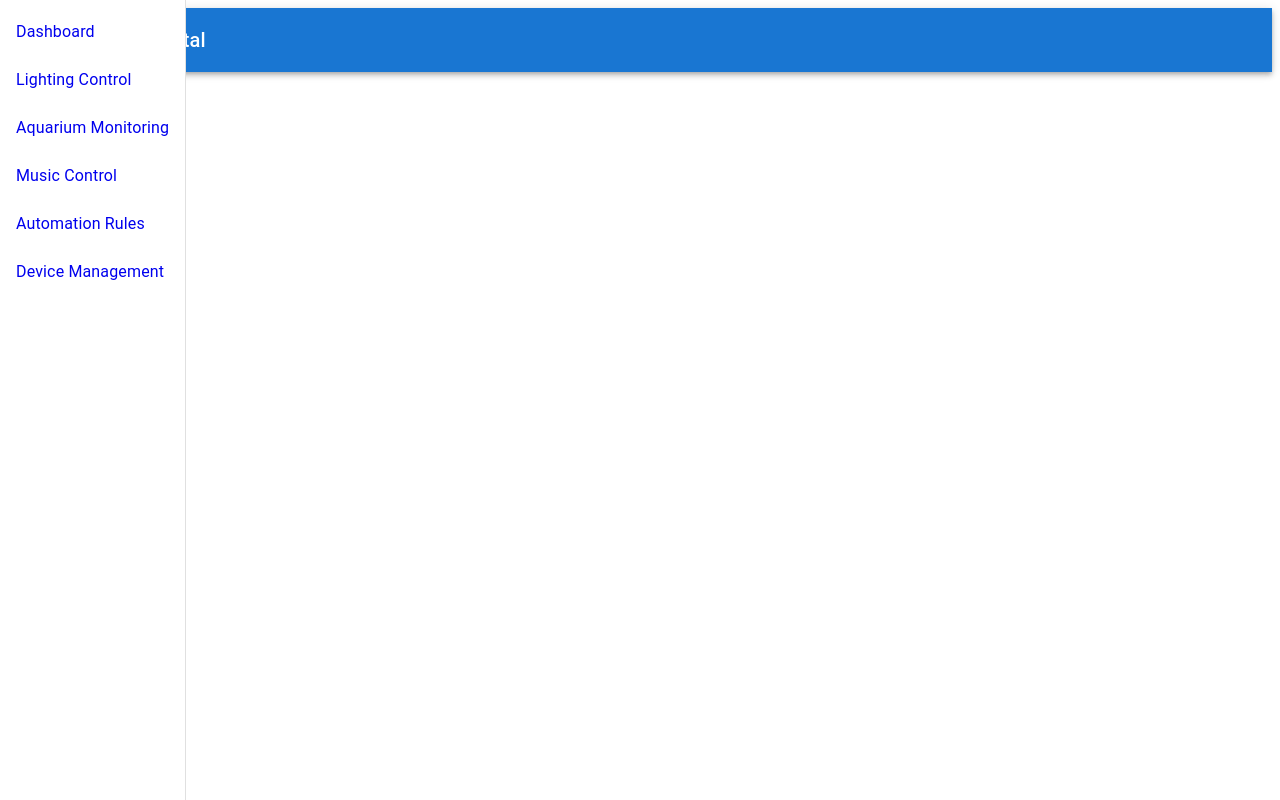
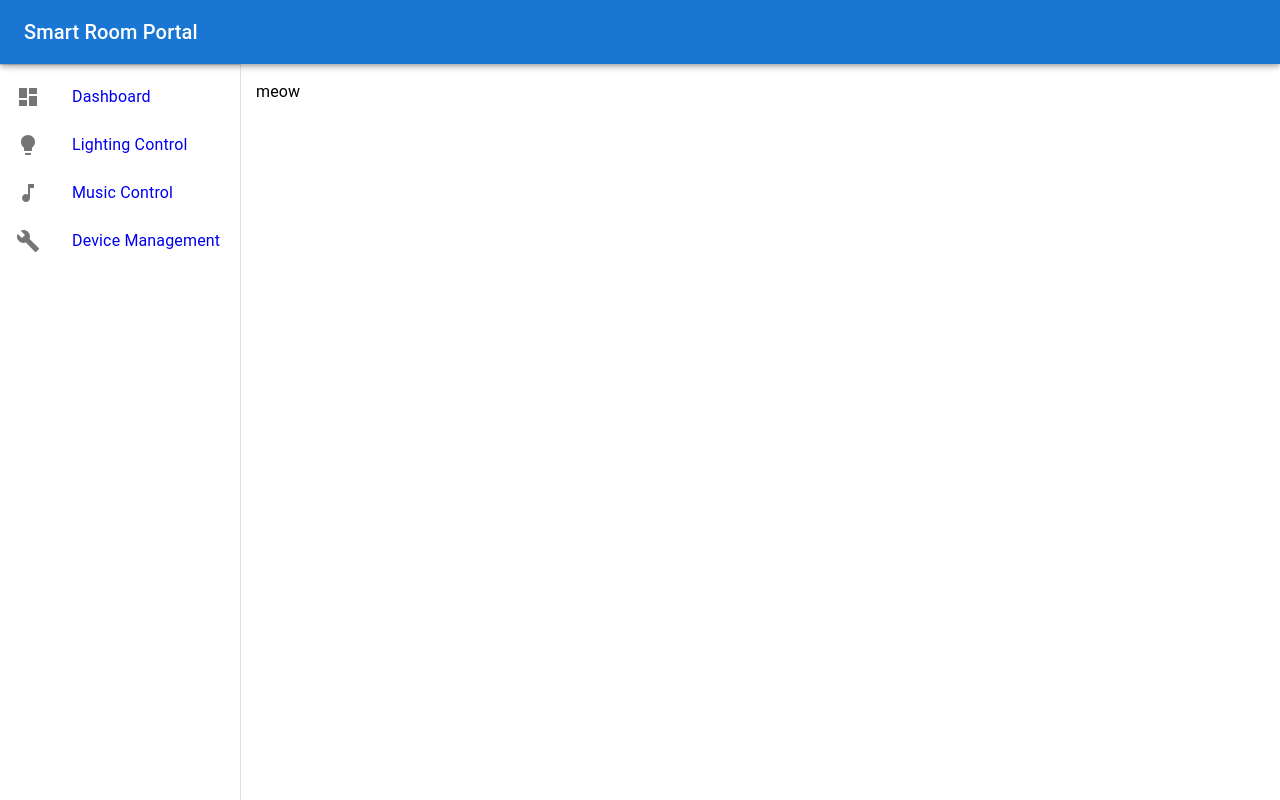
Before and after one commit to stevenpstansberry/-Smart-Telemetric-iot-portal, a React (Create React App) app in the folder frontend/: page / in a window 1280 px wide. Built offline with nearby package versions, Linux system fonts and the light colour scheme.

Commit message:
Refactored sidebar and navbar to no longer overlap

```diff
--- a/frontend/src/App.js
+++ b/frontend/src/App.js
@@ -1,4 +1,3 @@
-// App.js
 import React from "react";
 import { BrowserRouter as Router, Routes, Route } from "react-router-dom";
 import Navbar from "./components/Navbar";
@@ -9,13 +8,28 @@ import AquariumMonitoring from "./pages/AquariumMonitoring";
 import MusicControl from "./pages/MusicControl";
 import AutomationRules from "./pages/AutomationRules";
 import DeviceManagement from "./pages/DeviceManagement";
+import { Box, Toolbar } from "@mui/material";
+
+const drawerWidth = 240;
 
 function App() {
   return (
     <Router>
+      {/* Navbar */}
       <Navbar />
+
+      {/* Sidebar */}
       <Sidebar />
-      <div style={{ marginLeft: 240, padding: 16 }}>
+
+      {/* Main content */}
+      <Box
+        component="main"
+        sx={{ flexGrow: 1, p: 3, marginLeft: `${drawerWidth}px` }}
+      >
+        {/* Toolbar to provide spacing for the Navbar */}
+        <Toolbar />
+
+        {/* Routes */}
         <Routes>
           <Route path="/" element={<Home />} />
           <Route path="/lighting-control" element={<LightingControl />} />
@@ -24,7 +38,7 @@ function App() {
           <Route path="/automation-rules" element={<AutomationRules />} />
           <Route path="/device-management" element={<DeviceManagement />} />
         </Routes>
-      </div>
+      </Box>
     </Router>
   );
 }
--- a/frontend/src/components/Navbar.js
+++ b/frontend/src/components/Navbar.js
@@ -1,11 +1,10 @@
-// components/Navbar.js
 import React from "react";
 import AppBar from "@mui/material/AppBar";
 import Toolbar from "@mui/material/Toolbar";
 import Typography from "@mui/material/Typography";
 
 const Navbar = () => (
-  <AppBar position="static">
+  <AppBar position="fixed" sx={{ zIndex: (theme) => theme.zIndex.drawer + 1 }}>
     <Toolbar>
       <Typography variant="h6">Smart Room Portal</Typography>
     </Toolbar>
--- a/frontend/src/components/Sidebar.js
+++ b/frontend/src/components/Sidebar.js
@@ -1,34 +1,82 @@
-// components/Sidebar.js
-import React from "react";
+import React, { useState } from "react";
 import Drawer from "@mui/material/Drawer";
 import List from "@mui/material/List";
 import ListItem from "@mui/material/ListItem";
+import ListItemIcon from "@mui/material/ListItemIcon";
 import ListItemText from "@mui/material/ListItemText";
 import { Link } from "react-router-dom";
+import IconButton from "@mui/material/IconButton";
+import MenuIcon from "@mui/icons-material/Menu";
+import ChevronLeftIcon from "@mui/icons-material/ChevronLeft";
+import { Box, Toolbar, Divider } from "@mui/material";
+import DashboardIcon from "@mui/icons-material/Dashboard"; // Example icons
+import LightbulbIcon from "@mui/icons-material/Lightbulb";
+import MusicNoteIcon from "@mui/icons-material/MusicNote";
+import BuildIcon from "@mui/icons-material/Build";
 
-const Sidebar = () => (
-  <Drawer variant="permanent" anchor="left">
+const drawerWidth = 240; // Expanded width
+const collapsedWidth = 60; // Collapsed width
+
+const Sidebar = () => {
+  const [open, setOpen] = useState(true); // Sidebar is open by default
+
+  const toggleDrawer = () => {
+    setOpen(!open); // Toggle between open and collapsed state
+  };
+
+  return (
+    <Box sx={{ display: "flex" }}>
+      {/* Sidebar Drawer */}
+      <Drawer
+        variant="permanent"
+        anchor="left"
+        open={open}
+        sx={{
+          width: open ? drawerWidth : collapsedWidth,
+          flexShrink: 0,
+          "& .MuiDrawer-paper": {
+            width: open ? drawerWidth : collapsedWidth,
+            transition: "width 0.3s", // Smooth transition for collapsing and expanding
+            overflowX: "hidden",
+          },
+        }}
+      >
+        <Toolbar>
+          {/* Collapse/Expand Button */}
+          <IconButton onClick={toggleDrawer}>
+            {open ? <ChevronLeftIcon /> : <MenuIcon />}
+          </IconButton>
+        </Toolbar>
+        <Divider />
         <List>
           <ListItem button component={Link} to="/">
-        <ListItemText primary="Dashboard" />
+            <ListItemIcon>
+              <DashboardIcon />
+            </ListItemIcon>
+            {open && <ListItemText primary="Dashboard" />}
           </ListItem>
           <ListItem button component={Link} to="/lighting-control">
-        <ListItemText primary="Lighting Control" />
-      </ListItem>
-      <ListItem button component={Link} to="/aquarium-monitoring">
-        <ListItemText primary="Aquarium Monitoring" />
+            <ListItemIcon>
+              <LightbulbIcon />
+            </ListItemIcon>
+            {open && <ListItemText primary="Lighting Control" />}
           </ListItem>
           <ListItem button component={Link} to="/music-control">
-        <ListItemText primary="Music Control" />
-      </ListItem>
-      <ListItem button component={Link} to="/automation-rules">
-        <ListItemText primary="Automation Rules" />
+            <ListItemIcon>
+              <MusicNoteIcon />
+            </ListItemIcon>
+            {open && <ListItemText primary="Music Control" />}
           </ListItem>
           <ListItem button component={Link} to="/device-management">
-        <ListItemText primary="Device Management" />
+            <ListItemIcon>
+              <BuildIcon />
+            </ListItemIcon>
+            {open && <ListItemText primary="Device Management" />}
           </ListItem>
         </List>
       </Drawer>
+    </Box>
   );
+};
 
 export default Sidebar;
--- a/frontend/src/pages/Home.js
+++ b/frontend/src/pages/Home.js
@@ -11,11 +11,12 @@ const Home = () => {
 
   return (
     <Grid container spacing={2}>
+      <Typography>meow</Typography>
+
       {devices.map((device) => (
         <Grid item xs={12} sm={6} md={4} key={device.id}>
           <Card>
             <CardContent>
-              <Typography>meow</Typography>
               <Typography variant="h6">{device.name}</Typography>
               <Typography variant="body2">Status: {device.status}</Typography>
               {/* Additional device info */}
```
Lines whose indentation alone changed are shown as unchanged.
